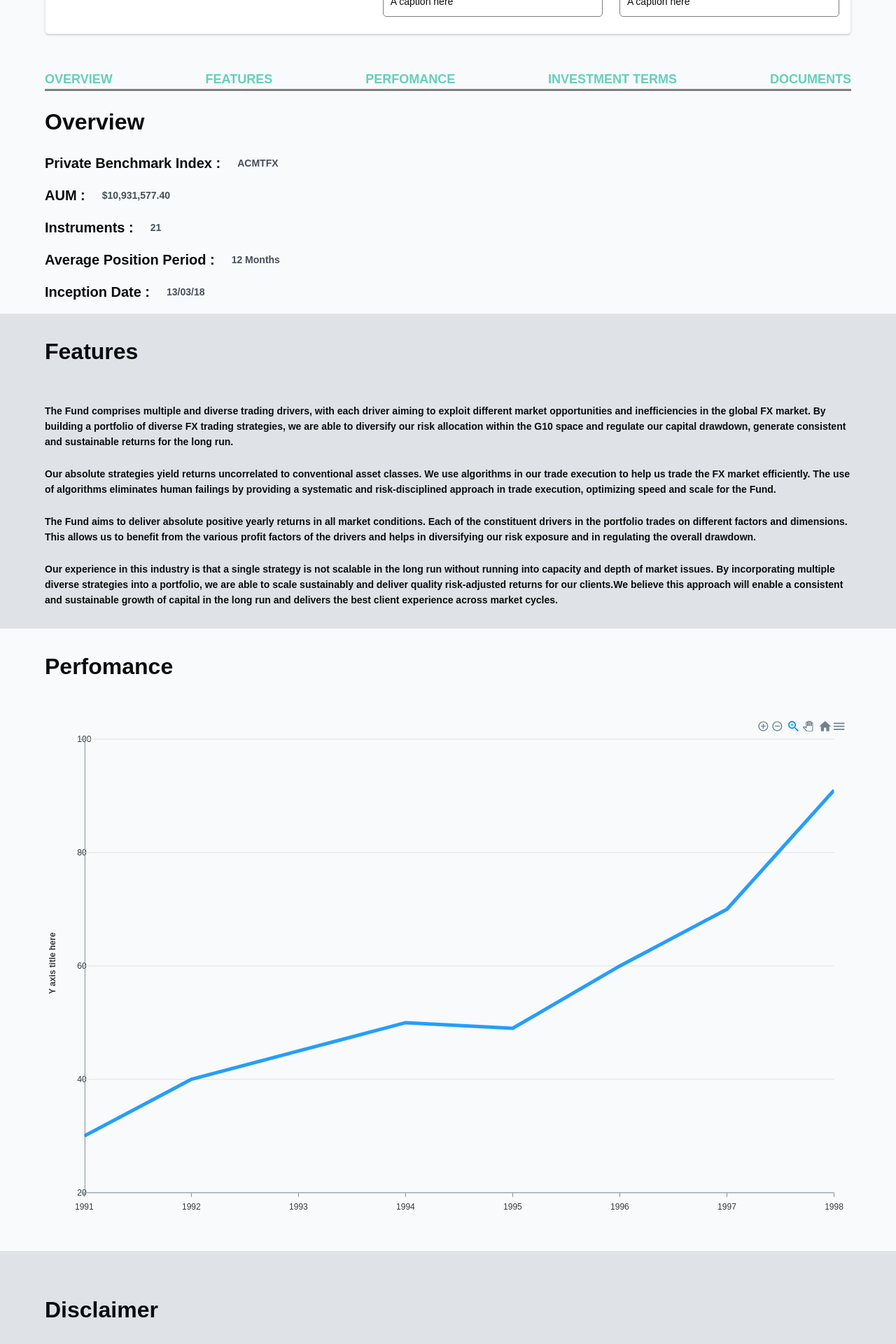
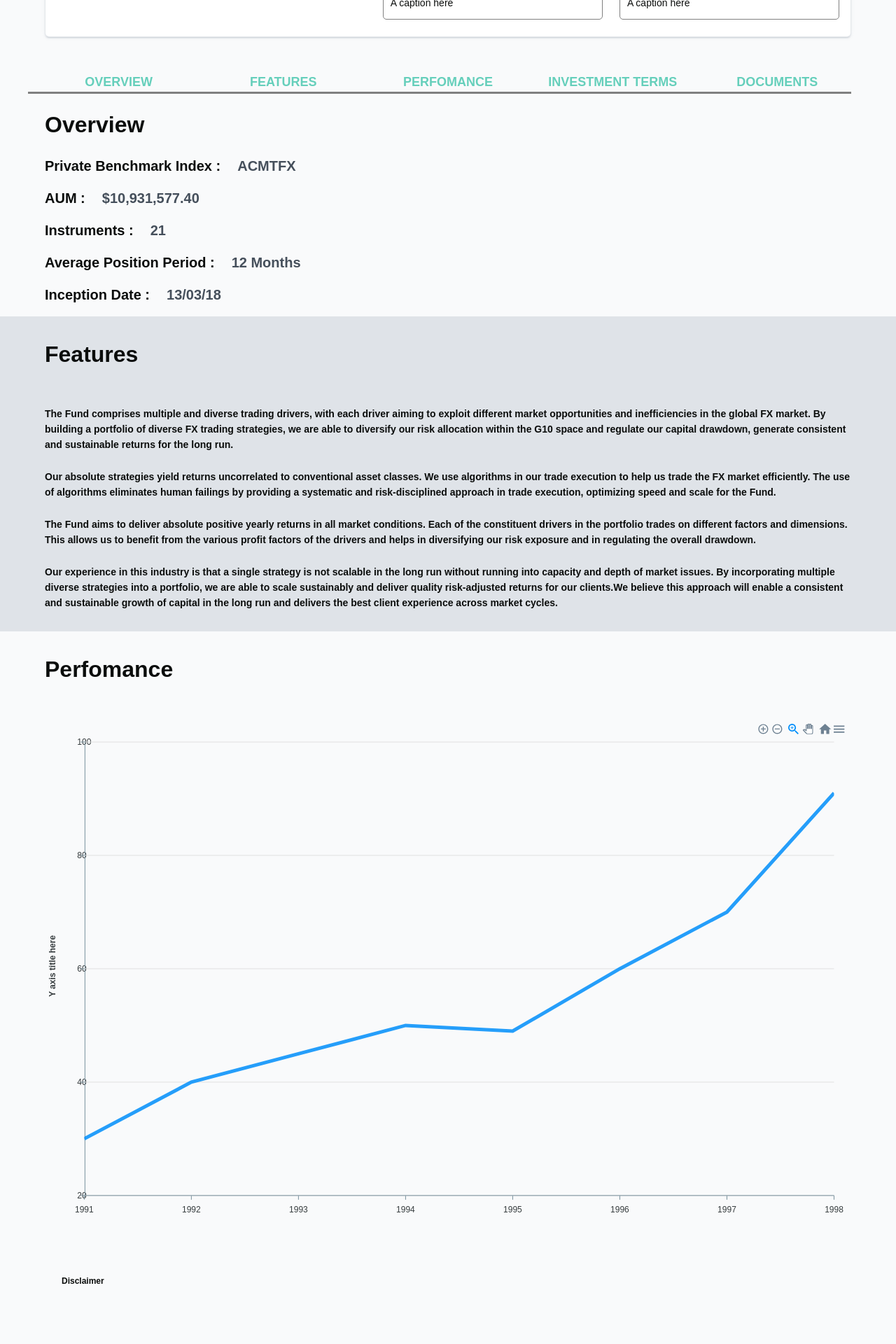
Before and after one commit to mutua-muvevi/henriot-landing, a React (Create React App) app: page /landing/cec in a window 1280 px wide. Shown: the part 856-2776 px from the top of the page at 70% size. Built offline with nearby package versions, Linux system fonts and the light colour scheme.

Commit message:
did some modification

```diff
--- a/src/components/funds/funds.js
+++ b/src/components/funds/funds.js
@@ -8,7 +8,7 @@ import FundsNavigation from "./sections/navigation";
 import FundsOverview from "./sections/overview";
 import FundsParagraph from "./sections/paragraph";
 import FundsPerfomance from "./sections/perfomance";
-import FundInvestmentTerms from "./sections/terms";
+// import FundInvestmentTerms from "./sections/terms";
 
 const StyledFundsComponent = styled(Box)(({ theme }) => ({
 
@@ -25,8 +25,8 @@ const FundsComponent = ({fundsItem}) => {
 			<FundsNavigation fundsNavigationItems={fundsItem.fundsNavigationItems}/>
 			<FundsOverview overviewItems={fundsItem.overviewItems} paragraph={fundsItem.overViewParagraph} />
 			<FundsParagraph fundsParagraph={fundsItem.fundsParagraph}/>
-			<FundsPerfomance chartData={fundsItem.chartData}/>
-			<FundInvestmentTerms paragraph={fundsItem.perfomanceParagraph}/>
+			<FundsPerfomance chartData={fundsItem.chartData} paragraph={fundsItem.perfomanceParagraph}/>
+			{/* <FundInvestmentTerms paragraph={fundsItem.perfomanceParagraph}/> */}
 			<FundsDocument documentButtons={fundsItem.documentButtons}/>
 		</StyledFundsComponent>
 	)
--- a/src/components/funds/sections/features.js
+++ b/src/components/funds/sections/features.js
@@ -50,7 +50,8 @@ const StyledRightCardsSection = styled(Box)(({ theme }) => ({
 const StyledRightCardsItem = styled(Box)(({ theme }) => ({
 	border: "1px solid grey",
 	borderRadius: "5px",
-	padding: "10px"
+	padding: "10px",
+	height: "140px"
 }));
 
 
@@ -72,7 +73,7 @@ const ExchangeFeatures = ({featuresContent}) => {
 					<StyledCardContent>
 						<StyledGrid container>
 							<StyledGridItem item xs={12} sm={12} md={5} lg={5} xl={5}>
-								<StyledLeftStack direction="column" justifyContent="center" spacing={1.5}>
+								<StyledLeftStack direction="column" justifyContent="center" alignItems="center" spacing={1.5}>
 									<Typography variant="h4" color="text.primary">
 										{featuresContent.left.title}
 									</Typography>
--- a/src/components/funds/sections/navigation.js
+++ b/src/components/funds/sections/navigation.js
@@ -1,14 +1,18 @@
 import { HashLink } from 'react-router-hash-link';
 
-import { Container, Stack, Typography } from "@mui/material";
+import { Container, Grid, Stack, Typography } from "@mui/material";
 import { styled } from "@mui/system";
 
 const StyledFundsNavigation = styled(Container)(({ theme }) => ({
 	marginBottom: "20px"
 }));
 
-const StyledNavStack = styled(Stack)(({ theme }) => ({
+const StyledNavGrid = styled(Grid)(({ theme }) => ({
 	borderBottom: "3px solid grey"
+}));
+
+const StyledNavItems = styled(Grid)(({ theme }) => ({
+
 }));
 
 const styledLink = {
@@ -20,22 +24,21 @@ const FundsNavigation = ({fundsNavigationItems}) => {
 
 	return (
 		<StyledFundsNavigation maxWidth="lg">
-			<StyledNavStack
-				direction="row"
-				justifyContent="space-between"
-				alignItems="center"
-			>
+			<StyledNavGrid container spacing={3}>
 				{
 					fundsNavigationItems.map((el, i) => (
-						<HashLink smooth to={el.link} key={i} style={styledLink} >
-							<Typography variant="h6" color="primary" sx={{textTransform:"uppercase"}}>
-								{el.label}
-							</Typography>
-
-						</HashLink>
+						<StyledNavItems item key={i} xs={12} sm={2.4} md={2.4} lg={2.4} xl={2.4}>
+							<Stack direction="row" justifyContent="center" alignItems="center" textAlign="center">
+								<HashLink smooth to={el.link} style={styledLink} >
+										<Typography variant="h6" color="primary" sx={{textTransform:"uppercase"}}>
+											{el.label}
+										</Typography>
+								</HashLink>
+							</Stack>
+						</StyledNavItems>
 					))
 				}
-			</StyledNavStack>
+			</StyledNavGrid>
 		</StyledFundsNavigation>
 	)
 }
--- a/src/components/funds/sections/overview.js
+++ b/src/components/funds/sections/overview.js
@@ -42,7 +42,7 @@ const FundsOverview = ({overviewItems, paragraph}) => {
 											</Typography>
 											{
 												el.paragraphs.map((p, index) => (
-													<Typography key={index} variant="subtitle2" color="text.secondary">
+													<Typography key={index} variant="subtitle2" color="text.secondary" textAlign="justify">
 														{p}
 													</Typography>
 												))
@@ -65,7 +65,7 @@ const FundsOverview = ({overviewItems, paragraph}) => {
 									<Typography variant="h5" color="text.primary">
 										{el.title} :
 									</Typography>
-									<Typography variant="subtitle2" color="text.secondary" sx={{ml:"30px"}}>
+									<Typography variant="h5" color="text.secondary" sx={{ml:"30px"}}>
 										{el.text}
 									</Typography>
 								</StyledContentRightStack>
--- a/src/components/funds/sections/perfomance.js
+++ b/src/components/funds/sections/perfomance.js
@@ -5,6 +5,7 @@ import { styled } from '@mui/system';
 
 
 import ReusableLineChart from '../../chart/chart';
+import FundInvestmentTerms from './terms';
 
 const StyledContainer = styled(Container)(({ theme }) => ({
 	marginTop: "30px",
@@ -15,7 +16,7 @@ const StyledChartSection = styled(Box)(({ theme }) => ({
 	marginTop: "50px"
 }));
 
-const FundsPerfomance = ({chartData}) => {
+const FundsPerfomance = ({chartData, paragraph}) => {
 
 	return (
 		<StyledContainer maxWidth="lg" id="perfomance">
@@ -26,7 +27,7 @@ const FundsPerfomance = ({chartData}) => {
 			<StyledChartSection>
 				<ReusableLineChart type="line" chartData={chartData}/>
 			</StyledChartSection>
-
+			<FundInvestmentTerms paragraph={paragraph}/>
 		</StyledContainer>
 	);
 }
--- a/src/components/funds/sections/terms.js
+++ b/src/components/funds/sections/terms.js
@@ -2,7 +2,6 @@ import { Box, Container, Stack, Typography } from "@mui/material";
 import { styled } from "@mui/system";
 
 const StyledFundInvestmentTerms = styled(Box)(({ theme }) => ({
-	backgroundColor: theme.palette.background.neutral,
 	paddingTop: "30px",
 	paddingBottom: "30px",
 }))
@@ -19,7 +18,7 @@ const FundInvestmentTerms = ({paragraph}) => {
 		<StyledFundInvestmentTerms id="terms">
 
 			<StyledContainer maxWidth="lg">
-				<Typography variant="h3" color="text.primary" sx={{marginBottom: "30px"}}>
+				<Typography variant="body2" color="text.primary" sx={{marginBottom: "30px",fontWeight: "900"}}>
 					Disclaimer
 				</Typography>
 
@@ -30,7 +29,7 @@ const FundInvestmentTerms = ({paragraph}) => {
 									paragraph.map((el, i) => (
 										<Typography
 											key={i}
-											variant="body1"
+											variant="caption"
 											color="text.secondary"
 											sx={{
 												fontWeight: i === 0 ? "700" : "500",
```
